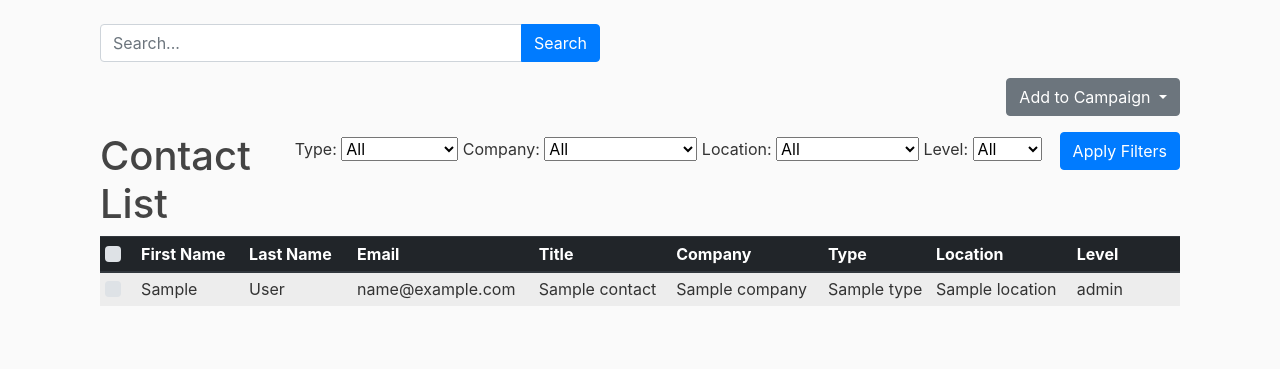
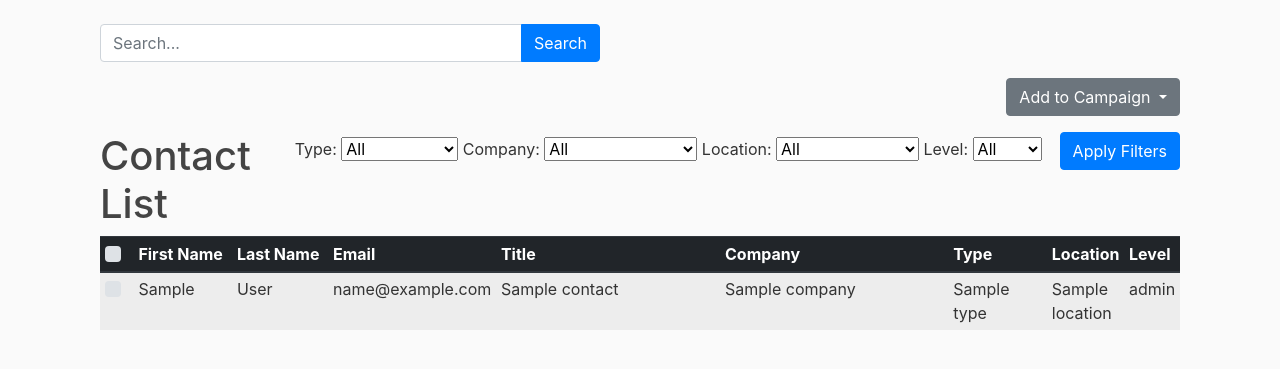
Before and after one commit to Orenil/Django-Contacts, a Django app: template contacts/templates/contact_list.html in a window 1280 px wide. Shown: the part 56-425 px from the top of the page. Run offline with Django 3.2, Linux system fonts and the light colour scheme; the template is opened without the code that fills it: most values are stand-ins (such as "Sample title", 1, 10 or a date in 2020); some libraries are stand-ins or nearby versions.

Commit message:
updated changes

```diff
--- a/contacts/templates/contact_list.html
+++ b/contacts/templates/contact_list.html
@@ -88,11 +88,11 @@
                     </th>
                     <th scope="col" style="width: 10%;">First Name</th>
                     <th scope="col" style="width: 10%;">Last Name</th>
-                    <th scope="col">Email</th>
-                    <th scope="col">Title</th>
-                    <th scope="col">Company</th>
+                    <th scope="col" style="width: 15%;">Email</th>
+                    <th scope="col" style="width: 25%;">Title</th>
+                    <th scope="col" style="width: 25%;">Company</th>
                     <th scope="col" style="width: 10%;">Type</th>
-                    <th scope="col">Location</th>
+                    <th scope="col" style="width: 10%;">Location</th>
                     <th scope="col" style="width: 10%;">Level</th>
                 </tr>
             </thead>
@@ -110,11 +110,11 @@
                     </td>
                     <td style="width: 10%;">{{ contact.first_name }}</td>
                     <td style="width: 10%;">{{ contact.last_name }}</td>
-                    <td>{{ contact.email }}</td>
-                    <td>{{ contact.title }}</td>
-                    <td>{{ contact.company }}</td>
+                    <td style="width: 15%;">{{ contact.email }}</td>
+                    <td style="width: 25%;">{{ contact.title }}</td>
+                    <td style="width: 25%;">{{ contact.company }}</td>
                     <td style="width: 10%;">{{ contact.type }}</td>
-                    <td>{{ contact.location }}</td>
+                    <td style="width: 10%;">{{ contact.location }}</td>
                     <td style="width: 10%;">{{ contact.level }}</td>
                 </tr>
                 {% endfor %}
```
